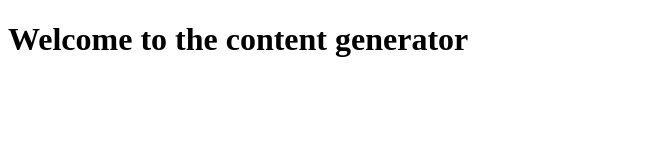
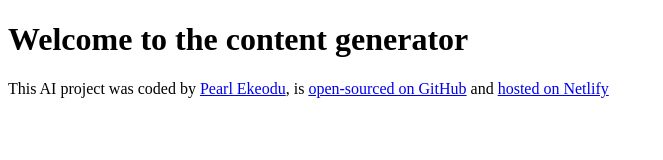
Before and after one commit to Pearl-Ekeodu/AI-text-generator, a plain HTML site: page index.html in a window 1280 px wide. Shown: the whole page, without its empty margins (0-663 px from the left). Drawn offline with Linux system fonts and the light colour scheme.

Commit message:
Added footer

```diff
--- a/index.html
+++ b/index.html
@@ -12,6 +12,15 @@
 <body>
     <h1>Welcome to the content generator</h1>
 
+    <footer>
+        This AI project was coded by
+        <a href="https://pearl-ekeodu.vercel.app/" target="_blank"> Pearl Ekeodu</a>,
+        is
+        <a href="https://github.com/Pearl-Ekeodu/AI-text-generator" target="_blank">open-sourced on GitHub</a>
+        and
+        <a href="https://textgeneratorai.netlify.app/" target="_blank">hosted on Netlify</a>
+    </footer>
+
     <script src="src/index.js"></script>
 </body>
 
```
